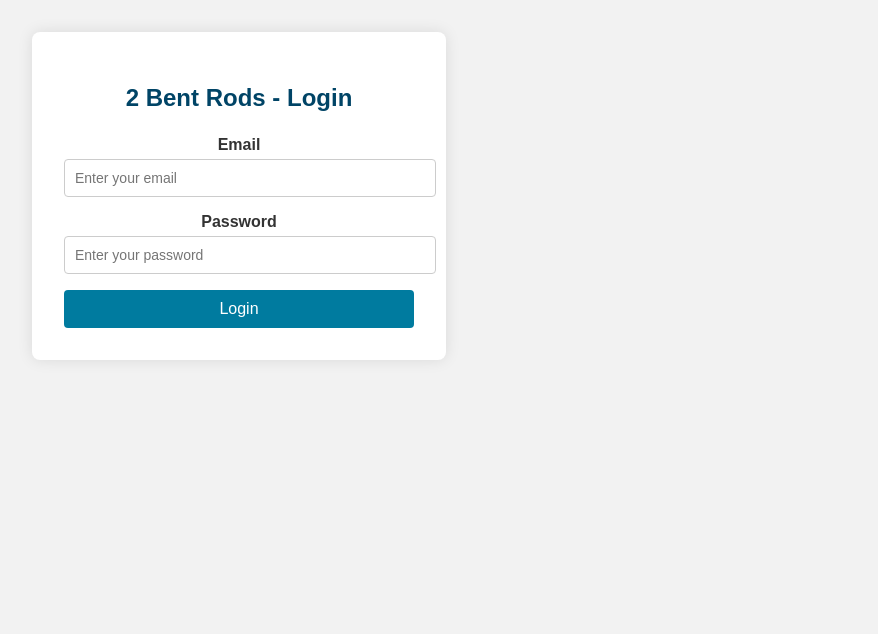
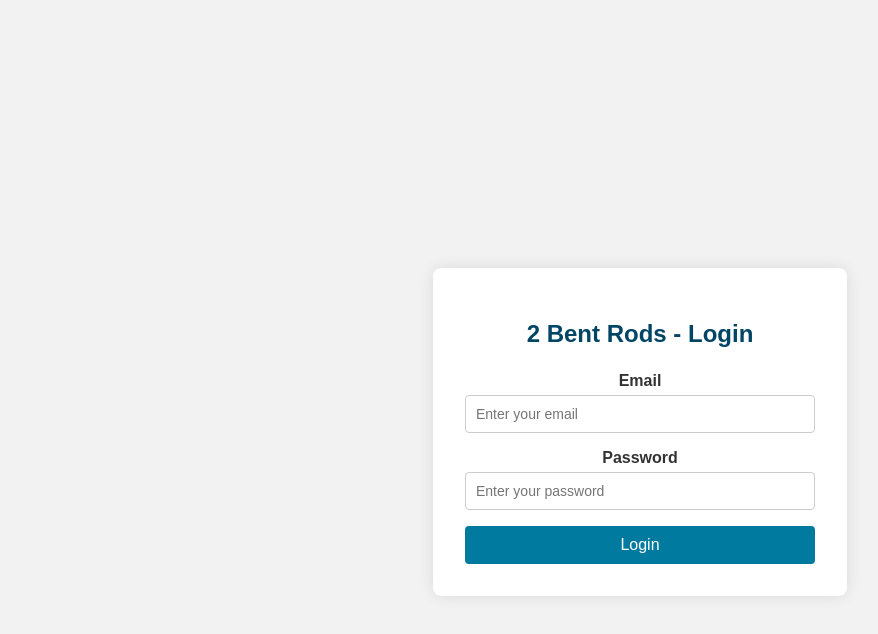
Before and after one commit to anaslqleibo/VS-Capstone-Project-T313, a React (Vite) app: page / in a window 1280 px wide. Shown: the top 634 px of the page, without its empty margins (0-878 px from the left). Built offline with nearby package versions, Linux system fonts and the light colour scheme.

Commit message:
Fixed login-container not centered

```diff
--- a/src/LoginPage.jsx
+++ b/src/LoginPage.jsx
@@ -1,5 +1,6 @@
 function LoginPage() {
     return (
+        <div className="login-body">
             <div className="login-container">
                 <h2>2 Bent Rods - Login</h2>
                 <form>
@@ -12,6 +13,7 @@ function LoginPage() {
                     <button type="submit">Login</button>
                 </form>
             </div>
+        </div>
     );
   }
 
--- a/src/index.css
+++ b/src/index.css
@@ -1,5 +1,5 @@
-/* :root {
-  font-family: system-ui, Avenir, Helvetica, Arial, sans-serif;
+:root {
+  /* font-family: system-ui, Avenir, Helvetica, Arial, sans-serif;
   line-height: 1.5;
   font-weight: 400;
 
@@ -10,8 +10,10 @@
   font-synthesis: none;
   text-rendering: optimizeLegibility;
   -webkit-font-smoothing: antialiased;
-  -moz-osx-font-smoothing: grayscale;
-} */
+  -moz-osx-font-smoothing: grayscale; */
+
+  overflow: hidden;
+}
 
 /* === GENERAL STYLES === */
 body {
@@ -90,6 +92,7 @@ main {
   justify-content: center;
   align-items: center;
   height: 100vh;
+  width: 100%;
 }
 
 .login-container {
@@ -116,6 +119,7 @@ main {
 
 .login-container input[type="email"],
 .login-container input[type="password"] {
+  box-sizing:border-box;
   width: 100%;
   padding: 10px;
   margin-bottom: 1rem;
```
Lines whose indentation alone changed are shown as unchanged.
